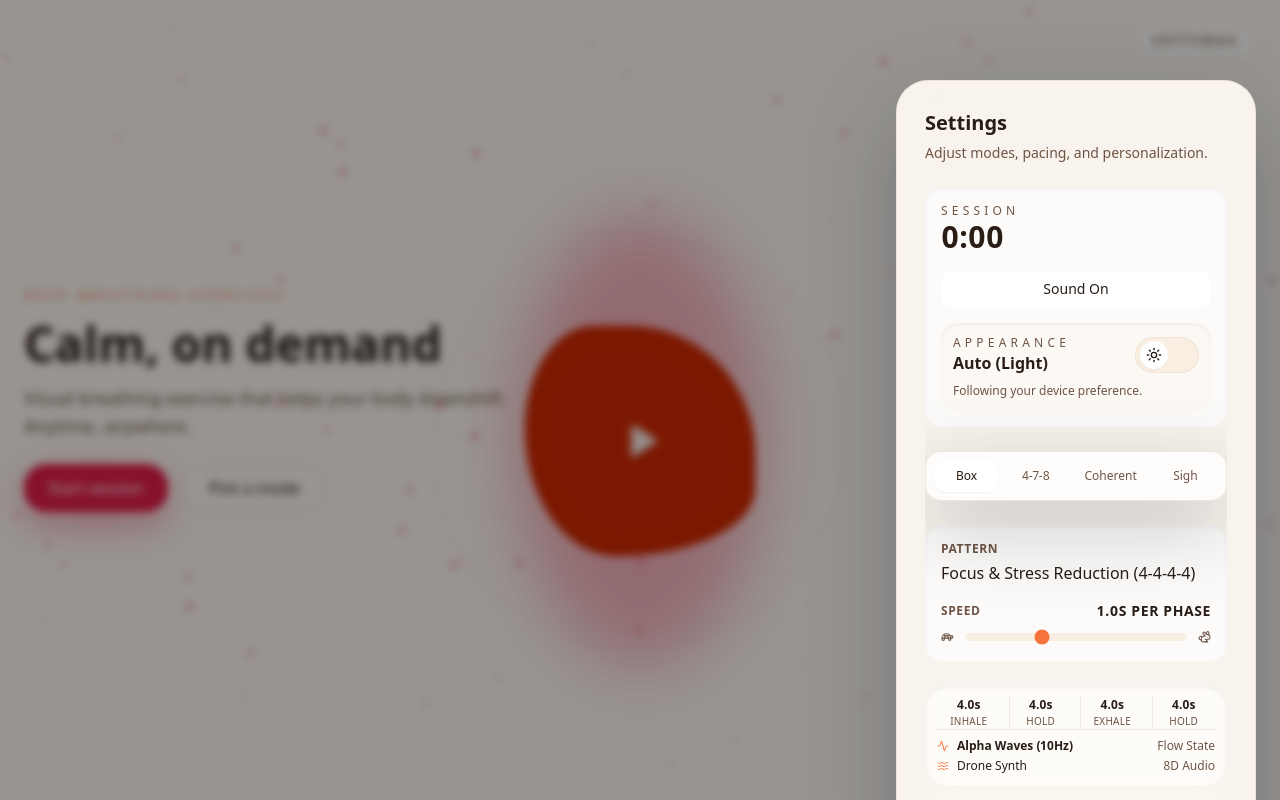
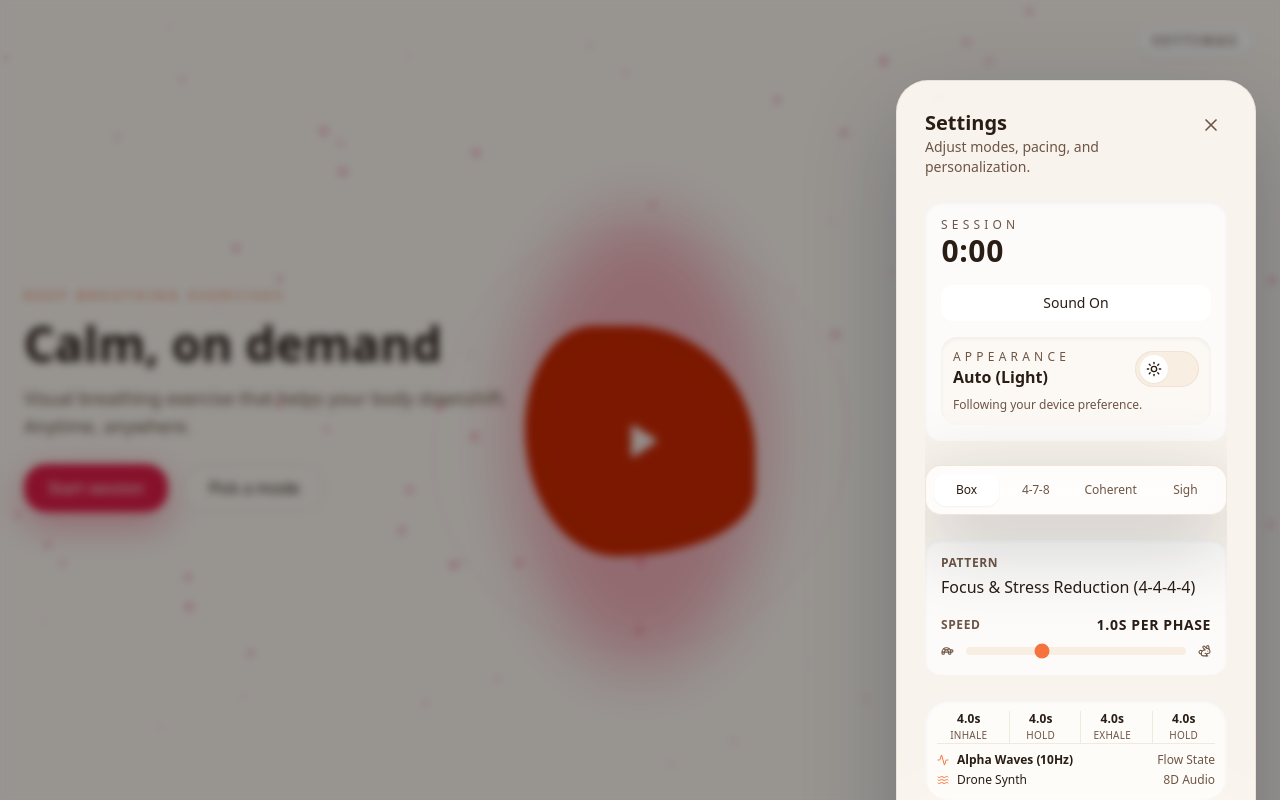
Before and after one commit to abiassi/deepbreathing, a Next.js app: page / in a window 1280 px wide. Both pictures are taken after a click on the button "SETTINGS". Shown: the top 800 px of the page. Built offline with nearby package versions, Linux system fonts and the light colour scheme; no server answers.

Commit message:
x button to settings menu

```diff
--- a/src/components/resonance/Resonance.tsx
+++ b/src/components/resonance/Resonance.tsx
@@ -2,14 +2,14 @@
 
 import React, { useState, useEffect, useRef, useCallback } from 'react';
 import { useRouter, usePathname } from 'next/navigation';
-import { Volume2, VolumeX, Eye, EyeOff, Activity, Waves, Wind, Sun, Moon, Turtle, Rabbit } from 'lucide-react';
+import { Volume2, VolumeX, Eye, EyeOff, Activity, Waves, Wind, Sun, Moon, Turtle, Rabbit, X } from 'lucide-react';
 import { BreathingPhase, ModeName, AIRecommendation } from './types';
 import { BREATHING_PATTERNS, DEFAULT_SPEED_MULTIPLIER } from './constants';
 import { AudioService } from './services/audioService';
 import ParticleBackground from './components/ParticleBackground';
 import Visualizer from './components/Visualizer';
 import { modeToBreathingPage } from '@/data/breathing-pages';
-import { Sheet, SheetContent, SheetHeader, SheetTitle } from '@/components/ui/sheet';
+import { Sheet, SheetContent, SheetHeader, SheetTitle, SheetClose } from '@/components/ui/sheet';
 
 const STORAGE_KEYS = {
   STATS: 'resonance_stats',
@@ -558,8 +558,17 @@ const Resonance: React.FC<ResonanceProps> = ({ apiKey, className = '', defaultMo
         <SheetContent side="right" className="bg-transparent shadow-none outline-none border-0 p-0">
           <div className="fixed right-6 top-20 z-50 w-[360px] max-w-[calc(100vw-2rem)] rounded-[32px] border border-border/70 bg-background/95 p-7 text-foreground shadow-[0_35px_90px_rgba(15,23,42,0.25)] backdrop-blur-2xl">
           <SheetHeader className="mb-6 text-left">
-            <SheetTitle className="text-xl font-semibold text-card-foreground">Settings</SheetTitle>
-            <p className="text-sm text-muted-foreground">Adjust modes, pacing, and personalization.</p>
+            <div className="flex items-start justify-between">
+              <div>
+                <SheetTitle className="text-xl font-semibold text-card-foreground">Settings</SheetTitle>
+                <p className="text-sm text-muted-foreground">Adjust modes, pacing, and personalization.</p>
+              </div>
+              <SheetClose asChild>
+                <button className="rounded-full p-1.5 text-muted-foreground hover:bg-card hover:text-card-foreground transition-colors">
+                  <X size={20} />
+                </button>
+              </SheetClose>
+            </div>
           </SheetHeader>
           <div className="flex-1 space-y-6 overflow-y-auto pb-12">
             <div className="flex flex-col gap-4 rounded-2xl bg-card/70 p-4 shadow-inner dark:bg-card/30">
```
